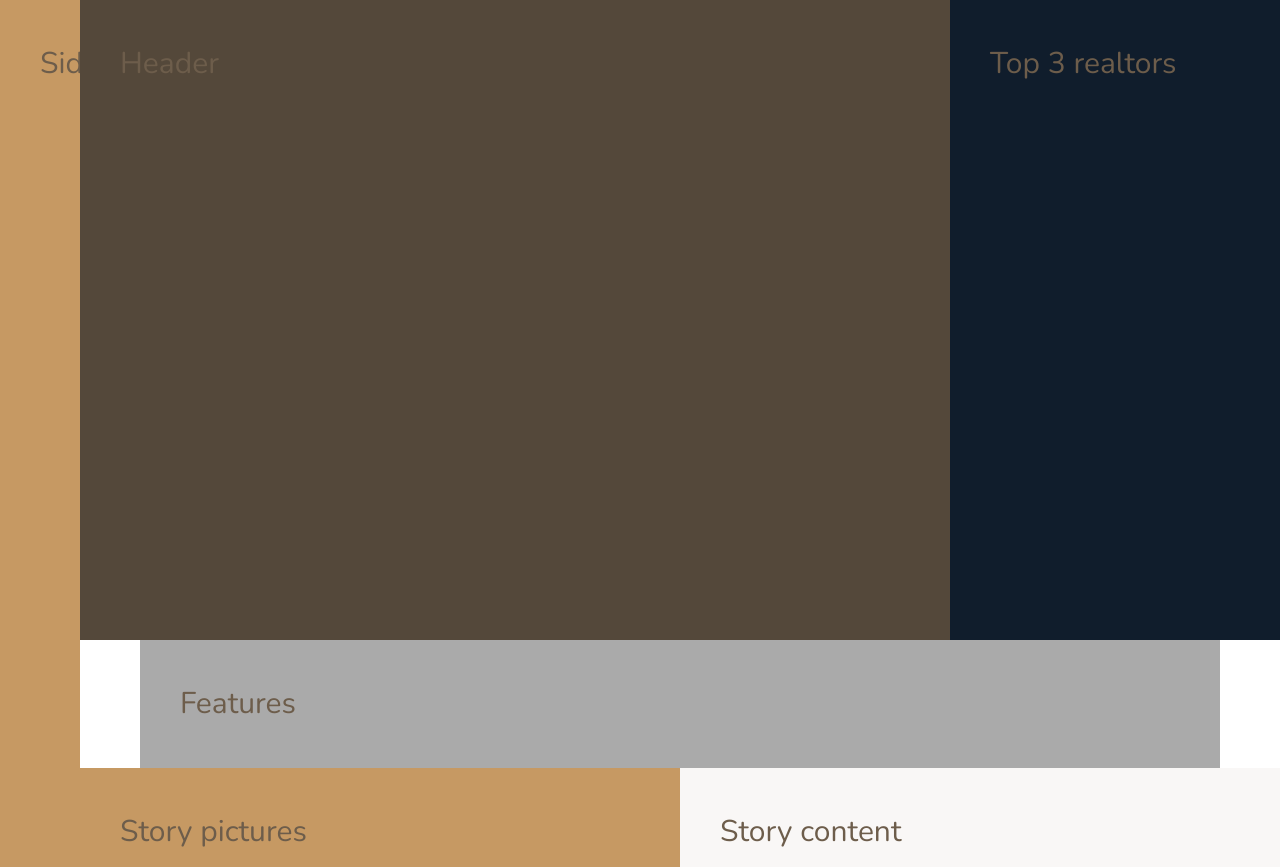
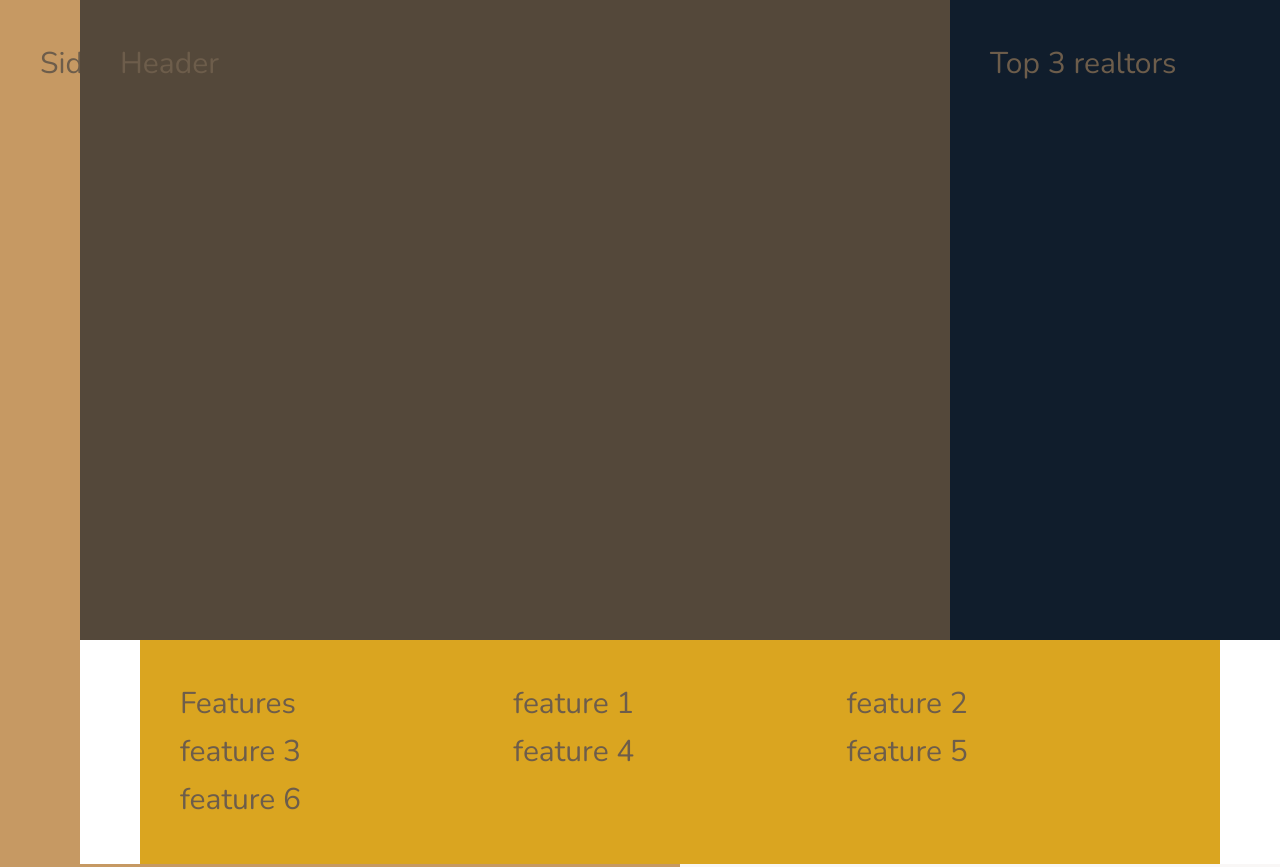
Before and after one commit to JavierMendozaGomez/css-grid, a website: page index.html in a window 1280 px wide. Shown: the top 867 px of the page. Drawn offline with nearby package versions, Linux system fonts and the light colour scheme.

Commit message:
fix update package.json

```diff
--- a/index.html
+++ b/index.html
@@ -23,6 +23,12 @@
 		</div>
 		<section class="features">
 			Features
+			<div class="feature">feature 1</div>
+			<div class="feature">feature 2</div>
+			<div class="feature">feature 3</div>
+			<div class="feature">feature 4</div>
+			<div class="feature">feature 5</div>
+			<div class="feature">feature 6</div>
 		</section>
 		<div class="story__pictures">
 			Story pictures
--- a/package.json
+++ b/package.json
@@ -4,7 +4,7 @@
   "description": "Nexter webpage",
   "main": "index.js",
   "scripts": {
-    "watch:sass": "node-sass sass/main.scss css/style.css --browser=chrome",
+    "watch:sass": "node-sass sass/main.scss css/style.css -w",
     "devserver": "live-server",
     "start": "npm-run-all --parallel devserver watch:sass",
     "compile:sass": "node-sass sass/main.scss css/style.comp.css",
--- a/sass/_features.scss
+++ b/sass/_features.scss
@@ -1,5 +1,7 @@
 .features {
-	background-color: $color-grey-light-2;
-	//grid-row: 2/3;
+	background-color: goldenrod;
 	grid-column: center-start/ center-end;
+	display: grid;
+	grid-template-columns: repeat(3, 1fr);
+	grid-template-rows: auto auto;
 }
```
Also changed, not shown: css/style.css.
